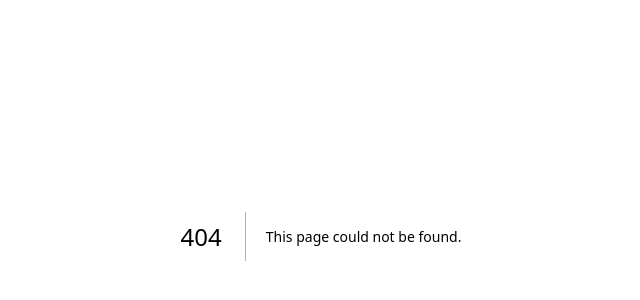
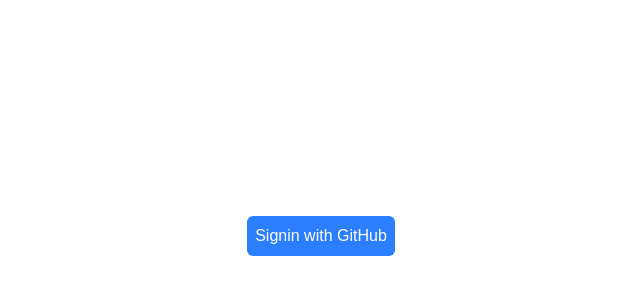
Before and after one commit to zsiegel92/group_there, a Next.js app: page /login in a window 1280 px wide. Before the commit this address had no page. Shown: the part 164-464 px from the top of the page, without its empty margins (319-959 px from the left). Built offline with nearby package versions, Linux system fonts and the light colour scheme.

Commit message:
auth js github oauth flow

```diff
--- a/package.json
+++ b/package.json
@@ -29,10 +29,12 @@
     "migrations:push": "drizzle-kit push --config drizzle.config.ts"
   },
   "dependencies": {
+    "@auth/drizzle-adapter": "^1.11.1",
     "@neondatabase/serverless": "^1.0.2",
     "dotenv": "^17.2.3",
     "drizzle-orm": "^0.45.1",
     "next": "16.1.1",
+    "next-auth": "5.0.0-beta.30",
     "react": "19.2.3",
     "react-dom": "19.2.3",
     "zod": "^4.2.1"
--- /dev/null
+++ b/src/app/api/auth/[...nextauth]/route.ts
@@ -0,0 +1,3 @@
+import { handlers } from "@/lib/auth";
+
+export const { GET, POST } = handlers;
--- /dev/null
+++ b/src/app/login/page.tsx
@@ -0,0 +1,9 @@
+import { SignIn } from "@/components/sign-in";
+
+export default function LoginPage() {
+  return (
+    <div className="flex justify-center items-center h-screen">
+      <SignIn />
+    </div>
+  );
+}
--- /dev/null
+++ b/src/components/sign-in.tsx
@@ -0,0 +1,16 @@
+import { signIn } from "@/lib/auth";
+
+export function SignIn() {
+  return (
+    <form
+      action={async () => {
+        "use server";
+        await signIn("github");
+      }}
+    >
+      <button className="bg-blue-500 text-white p-2 rounded-md" type="submit">
+        Signin with GitHub
+      </button>
+    </form>
+  );
+}
--- /dev/null
+++ b/src/lib/auth.ts
@@ -0,0 +1,6 @@
+import NextAuth from "next-auth";
+import GitHub from "next-auth/providers/github";
+
+export const { handlers, signIn, signOut, auth } = NextAuth({
+  providers: [GitHub],
+});
--- /dev/null
+++ b/src/proxy.ts
@@ -0,0 +1,12 @@
+import { NextResponse } from "next/server";
+import type { NextRequest } from "next/server";
+
+export { auth as middleware } from "@/lib/auth";
+
+export async function proxy(request: NextRequest) {
+  return NextResponse.redirect(new URL("/login", request.url));
+}
+
+export const config = {
+  matcher: "/about/:path*",
+};
```
Also changed, not shown: 2 other files (tests, documents, lock files or other folders).
